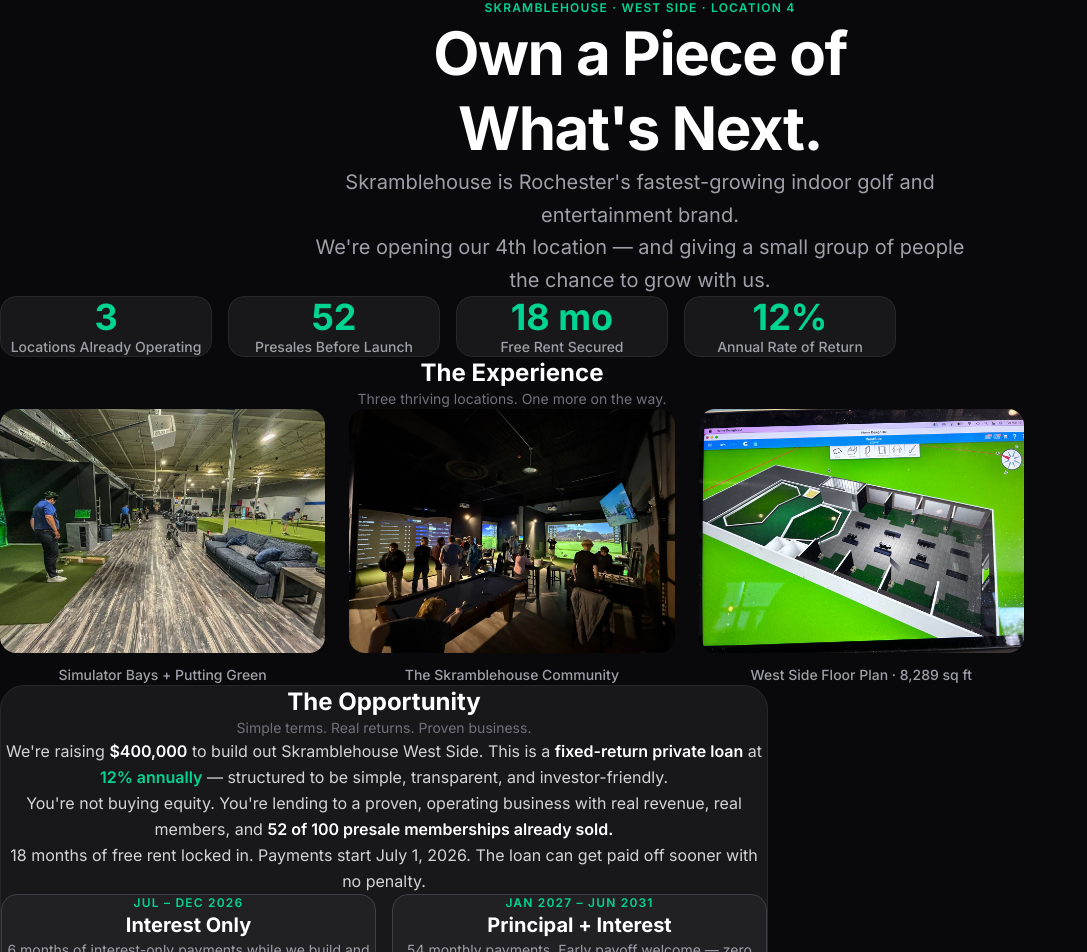
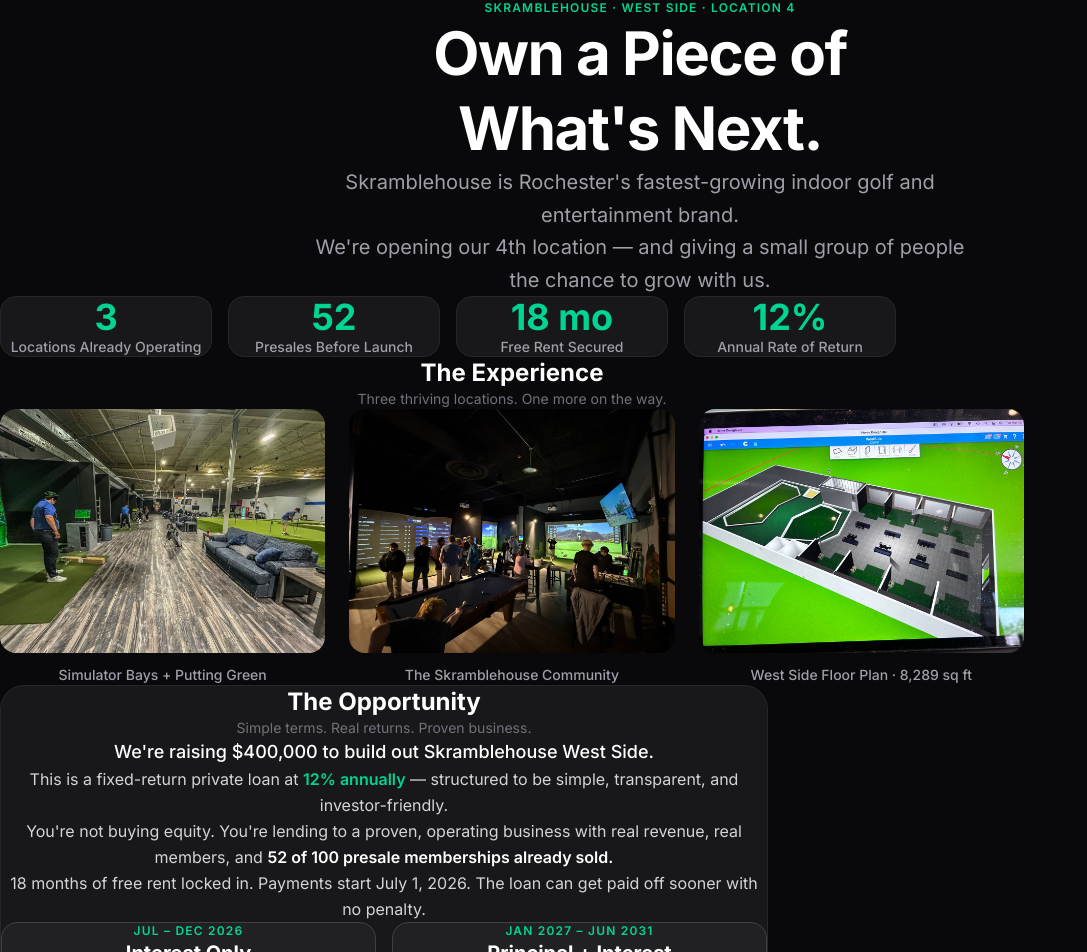
Before and after one commit to rickyhowcroft-dot/skramblehouse-westside, a Next.js app: page /investors in a window 1280 px wide. Shown: the top 952 px of the page, without its empty margins (0-1087 px from the left). Built offline with nearby package versions, Linux system fonts and the light colour scheme.

Commit message:
polish: clean up Opportunity first paragraph formatting

```diff
--- a/app/investors/page.tsx
+++ b/app/investors/page.tsx
@@ -130,11 +130,14 @@ export default function InvestorsPage() {
           <h2 className="text-2xl font-bold text-center mb-2">The Opportunity</h2>
           <p className="text-zinc-500 text-center text-sm mb-8">Simple terms. Real returns. Proven business.</p>
 
-          <div className="space-y-5 text-zinc-300 leading-relaxed text-center">
+          <div className="space-y-6 text-zinc-300 leading-relaxed text-center">
+            <p className="text-white text-lg font-medium">
+              We&apos;re raising $400,000 to build out Skramblehouse West Side.
+            </p>
             <p>
-              We&apos;re raising <span className="text-white font-semibold">$400,000</span> to build out Skramblehouse West Side.
-              This is a <span className="text-white font-semibold">fixed-return private loan</span> at{' '}
-              <span className="text-emerald-400 font-semibold">12% annually</span> — structured to be simple, transparent, and investor-friendly.
+              This is a fixed-return private loan at{' '}
+              <span className="text-emerald-400 font-semibold">12% annually</span> —
+              structured to be simple, transparent, and investor-friendly.
             </p>
             <p>
               You&apos;re not buying equity. You&apos;re lending to a proven, operating business with real revenue,
```
